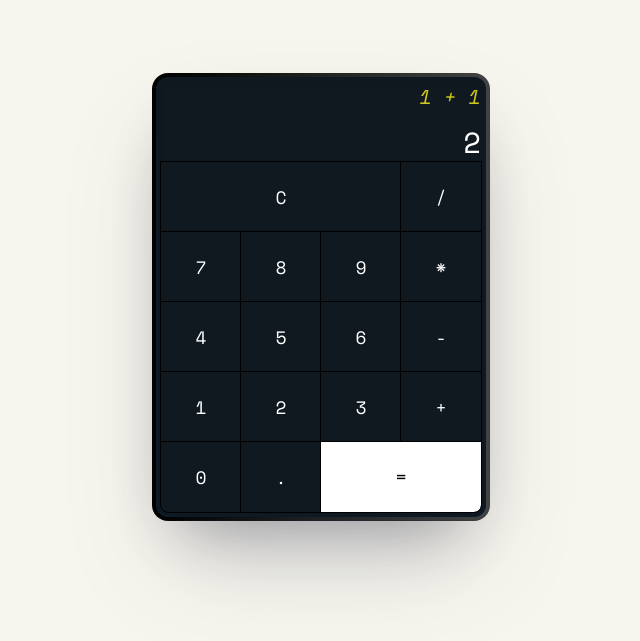
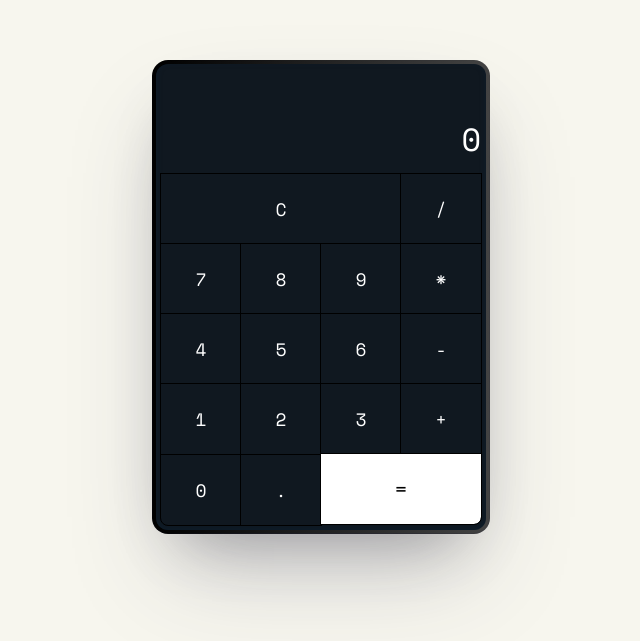
Before and after one commit to chloeharris1/calculator, a React (Create React App) app: page / in a window 1280 px wide. Shown: the part 111-752 px from the top of the page, without its empty margins (319-959 px from the left). Built offline with nearby package versions, Linux system fonts and the light colour scheme.

Commit message:
Refactored Buttons to render dynamically

```diff
--- a/src/App.scss
+++ b/src/App.scss
@@ -43,15 +43,16 @@ body {
 }
 
 .outputDisplay {
-    font-size: 29px;
+    font-size: 32px;
     font-family: $main-font;
+    min-height: 55px;
     line-height: 40px;
     text-align: right;
     vertical-align: text-top;
 }
 
 .formulaDisplay {
-    min-height: 40px;
+    min-height: 50px;
     font-size: 20px;
     text-align: right;
     vertical-align: text-top;
@@ -59,7 +60,7 @@ body {
     overflow-wrap: break-word;
     word-wrap: break-word;
     font-family: $main-font;
-    color: #CFC81C;
+    color: #ccff33;
     font-style: italic;
 }
 
@@ -74,7 +75,7 @@ button {
     font-family: $main-font;
     font-size: 18px;
     &:hover {
-        color: #CFC81C;
+        color: #ccff33;
         outline: 0.05em solid grey;
         z-index: 3;
     }
@@ -89,10 +90,10 @@ button {
     color: #000;
     width: 160px;
     border-radius: 0px 0px 7px 0px;
-    font-size: 20px;
+    font-size: 22px;
     &:hover {
-        outline: 0.05em solid #CFC81C;
-        background: #CFC81C;
+        outline: 0.05em solid #ccff33;
+        background: #ccff33;
         z-index: 3;
     }
 }
--- a/src/components/Buttons.js
+++ b/src/components/Buttons.js
@@ -1,31 +1,41 @@
 import React from "react";
+
+
+const buttons = [
+    { id: 'clear', value: 'C'},
+    { id: 'divide', value: '/'},
+    { id: 'seven', value: '7'},
+    { id: 'eight', value: '8'},
+    { id: 'nine', value: '9'},
+    { id: 'multiply', value: '*'},
+    { id: 'four', value: '4'},
+    { id: 'five', value: '5'},
+    { id: 'six', value: '6'},
+    { id: 'minus', value: '-'},
+    { id: 'one', value: '1'},
+    { id: 'two', value: '2'},
+    { id: 'three', value: '3'},
+    { id: 'plus', value: '+'},
+    { id: 'zero', value: '0'},
+    { id: 'decimal', value: '.'},
+    { id: 'equals', value: '='}
+];
+
+
+
+
 
 class Buttons extends React.Component {
     constructor(props){
         super(props);
     }
     render(){
-        return (
-            <div>
-                <button id="clear">C</button>
-                <button id="divide">/</button>
-                <button id="seven">7</button>
-                <button id="eight">8</button>
-                <button id="nine">9</button>
-                <button id="multiply">*</button>
-                <button id="four">4</button>
-                <button id="five">5</button>
-                <button id="six">6</button>
-                <button id="subtract">-</button>
-                <button id="one">1</button>
-                <button id="two">2</button>
-                <button id="three">3</button>
-                <button id="add">+</button>
-                <button id="zero">0</button>
-                <button id="decimal">.</button>
-                <button id="equals">=</button>
-            </div>
-        );
+        let calcPad = buttons.map(button => {
+            return (
+                <button id={button.id} value={button.value}>{button.value}</button>
+            );
+        });
+        return <div>{calcPad}</div>
     }
 }
 
--- a/src/components/Calculator.js
+++ b/src/components/Calculator.js
@@ -7,14 +7,25 @@ import Buttons from "./Buttons";
 class Calculator extends React.Component {
     constructor(props){
         super(props);
+        this.state = {
+            currentVal: '0'
+        }
+        this.handleClick = this.handleClick.bind(this);
+    };
+
+    handleClick(e) {
+        this.setState = {
+            currentVal: e.target.value
+        }
     }
 
     render(){
         return (
             <div className="calculator">
                 <Formula />
-                <Output />
-                <Buttons />
+                <Output
+                currentValue={this.state.currentVal}/>
+                <Buttons/>
             </div>
         );
     }
--- a/src/components/Formula.js
+++ b/src/components/Formula.js
@@ -4,7 +4,7 @@ class Formula extends React.Component {
 
     render(){
         return (
-            <div className="formulaDisplay">1 + 1</div>
+            <div className="formulaDisplay"></div>
         );
     }
 }
--- a/src/components/Output.js
+++ b/src/components/Output.js
@@ -3,7 +3,7 @@ import React from "react";
 class Output extends React.Component {
     render() {
         return(
-            <div id="display" className="outputDisplay" >2</div>
+            <div id="display" className="outputDisplay" >{this.props.currentValue}</div>
         );
     }
 }
```
